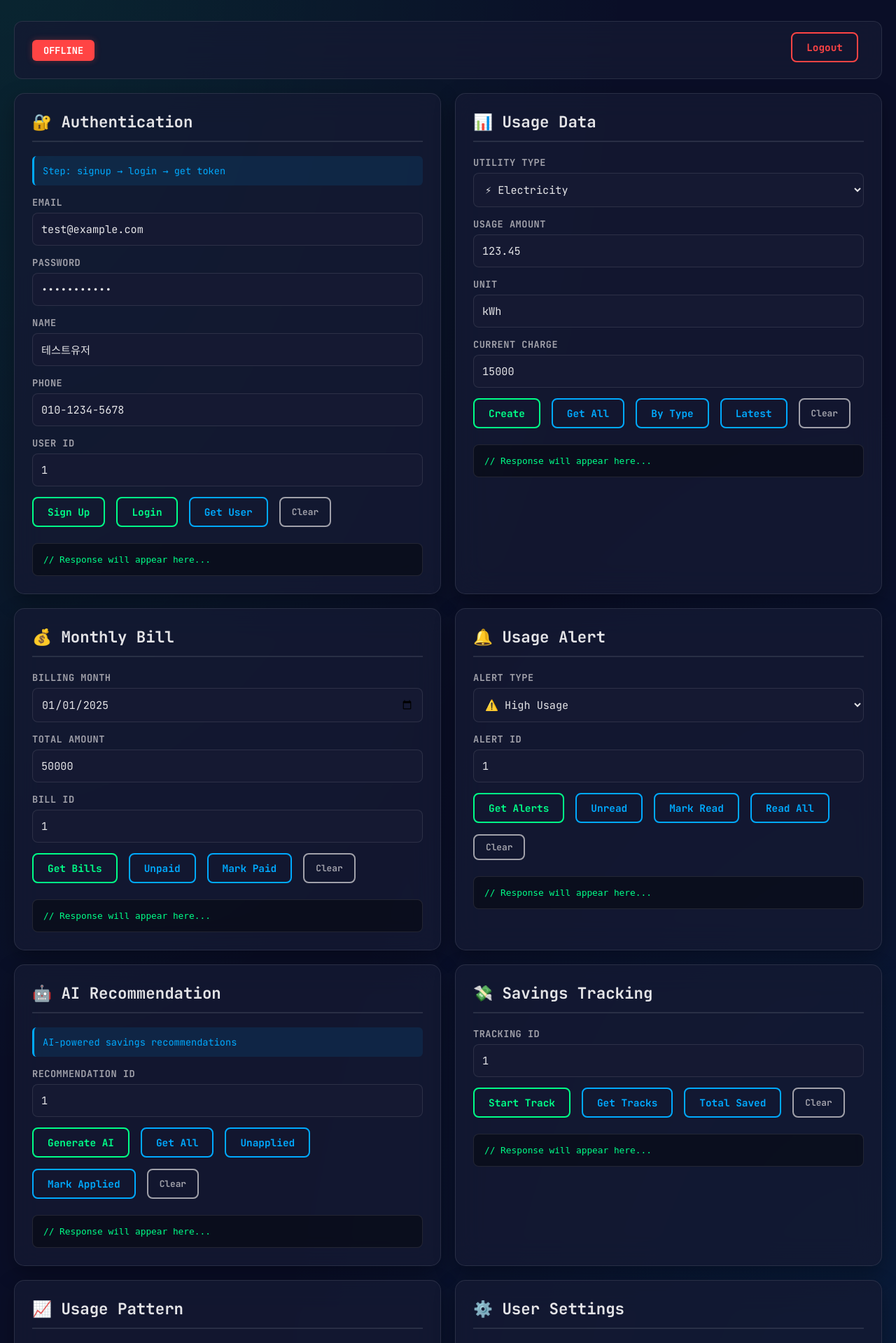
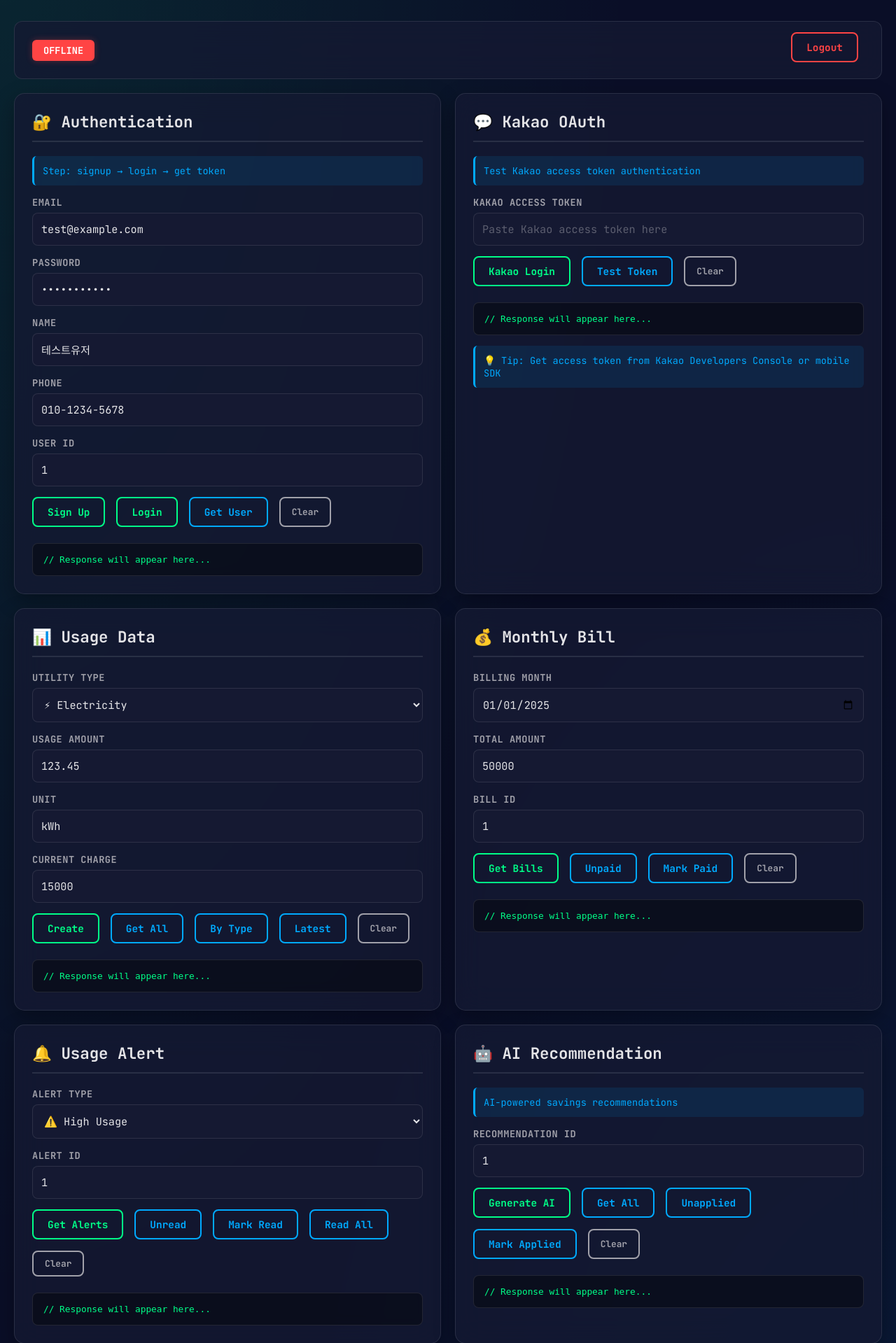
Before and after one commit to NexTach/Moadream-server-V1, a Flask app: template src/main/resources/templates/test.html in a window 1280 px wide. Shown: the part 162-2081 px from the top of the page at 70% size. Run offline with Flask 3, Linux system fonts and the light colour scheme; the template is opened without the code that fills it, so the values that code supplies are empty; some libraries are stand-ins or nearby versions.

Commit message:
add Kakao OAuth login functionality and token validation to test.html

```diff
--- a/src/main/resources/templates/test.html
+++ b/src/main/resources/templates/test.html
@@ -425,6 +425,34 @@
                 </div>
             </div>
 
+            <!-- 카카오 OAuth -->
+            <div class="card">
+                <h2 class="card-title">💬 Kakao OAuth</h2>
+
+                <div class="info-text">
+                    Test Kakao access token authentication
+                </div>
+
+                <div class="form-group">
+                    <label>Kakao Access Token</label>
+                    <input type="text" id="kakaoAccessToken" placeholder="Paste Kakao access token here">
+                </div>
+
+                <div class="button-group">
+                    <button onclick="kakaoLogin()">Kakao Login</button>
+                    <button class="secondary" onclick="testKakaoToken()">Test Token</button>
+                    <button class="clear-btn" onclick="clearResponse('kakaoResponse')">Clear</button>
+                </div>
+
+                <div class="response-box" id="kakaoResponse">
+                    <pre>// Response will appear here...</pre>
+                </div>
+
+                <div class="info-text" style="margin-top: 15px;">
+                    💡 Tip: Get access token from Kakao Developers Console or mobile SDK
+                </div>
+            </div>
+
             <!-- 사용량 데이터 -->
             <div class="card">
                 <h2 class="card-title">📊 Usage Data</h2>
@@ -730,6 +758,73 @@
             await apiCall(`${API_BASE_URL}/auth/users/${userId}`, 'GET', null, 'authResponse');
         }
 
+        // Kakao OAuth APIs
+        async function kakaoLogin() {
+            const kakaoToken = document.getElementById('kakaoAccessToken').value;
+            if (!kakaoToken) {
+                displayResponse('kakaoResponse', {error: 'Please enter Kakao access token'});
+                return;
+            }
+
+            try {
+                const response = await fetch(`${API_BASE_URL}/auth/kakao/login?accessToken=${encodeURIComponent(kakaoToken)}`, {
+                    method: 'POST',
+                    headers: {'Content-Type': 'application/json'}
+                });
+
+                const data = await response.json();
+
+                displayResponse('kakaoResponse', {
+                    status: response.status,
+                    statusText: response.statusText,
+                    data: data
+                });
+
+                if (data.accessToken) {
+                    accessToken = data.accessToken;
+                    localStorage.setItem('accessToken', accessToken);
+                    if (data.userId) {
+                        currentUserId = data.userId;
+                        localStorage.setItem('userId', currentUserId);
+                    }
+                    updateAuthStatus();
+                }
+            } catch (error) {
+                displayResponse('kakaoResponse', {error: error.message});
+            }
+        }
+
+        async function testKakaoToken() {
+            const kakaoToken = document.getElementById('kakaoAccessToken').value;
+            if (!kakaoToken) {
+                displayResponse('kakaoResponse', {error: 'Please enter Kakao access token'});
+                return;
+            }
+
+            try {
+                const response = await fetch('https://kapi.kakao.com/v2/user/me', {
+                    method: 'GET',
+                    headers: {
+                        'Authorization': `Bearer ${kakaoToken}`
+                    }
+                });
+
+                const data = await response.json();
+
+                displayResponse('kakaoResponse', {
+                    status: response.status,
+                    statusText: response.statusText,
+                    message: 'Token is valid ✓',
+                    kakaoUserData: data
+                });
+            } catch (error) {
+                displayResponse('kakaoResponse', {
+                    error: error.message,
+                    message: 'Token validation failed ✗'
+                });
+            }
+        }
+
         // Usage Data APIs
         async function createUsageData() {
             const userId = getUserIdFromInput();
```
